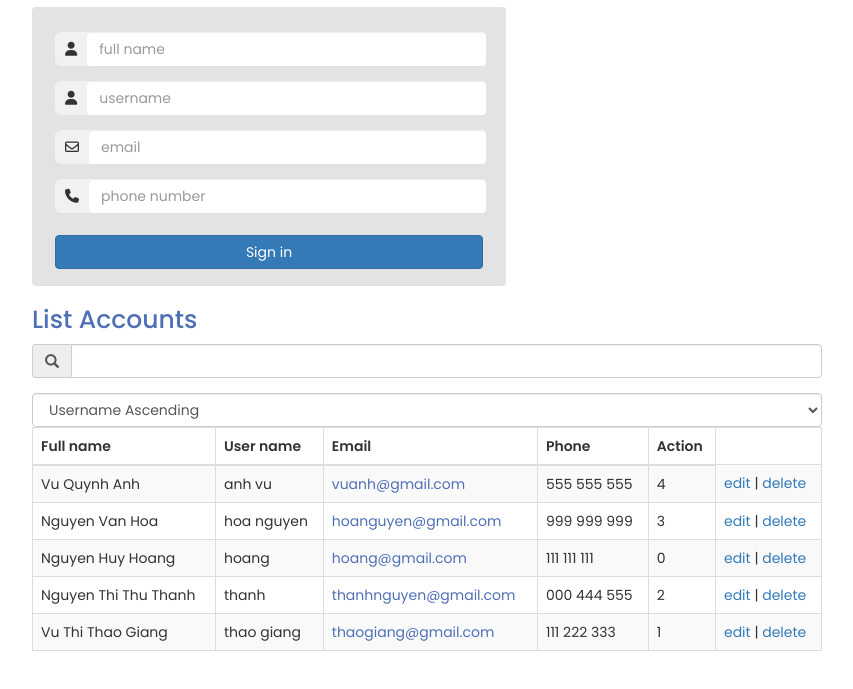
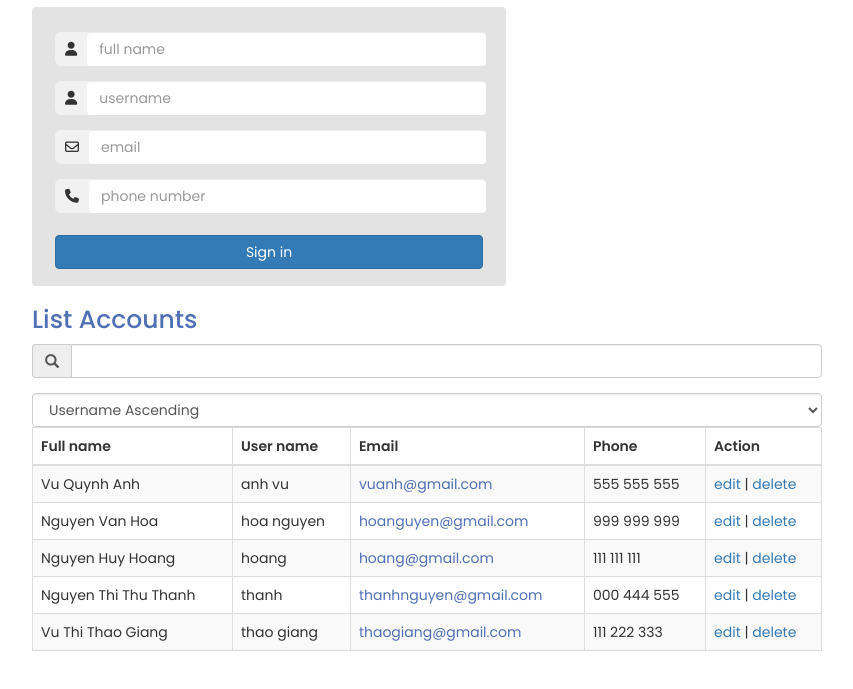
Before and after one commit to vuthithaogiang/Group4-eProject, a plain HTML site: page infor-user-ver2.html in a window 1280 px wide. Shown: the part 129-818 px from the top of the page, without its empty margins (213-1066 px from the left). Drawn offline with nearby package versions, Linux system fonts and the light colour scheme; some packages are replaced by stand-ins of ours.

Commit message:
Update infor-user-ver2.html

```diff
--- a/infor-user-ver2.html
+++ b/infor-user-ver2.html
@@ -100,7 +100,7 @@
                     <td>{{ show.username }}</td>
                     <td class="email">{{ show.email }}</td>
                     <td>{{ show.phone }}</td>
-                    <td>{{ show.id }}</td>
+
                     <td>
                         <a href="#" ng-click="main.edit(show.id)">edit</a> |
                         <a href="#" ng-click="main.delete(show.id)">delete</a>
```
